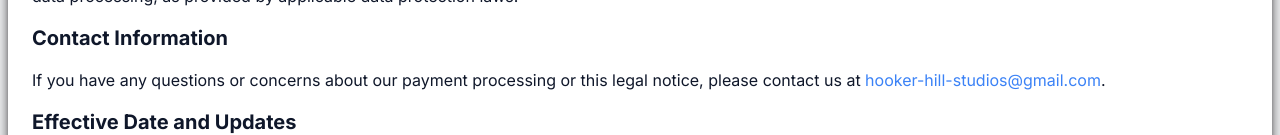
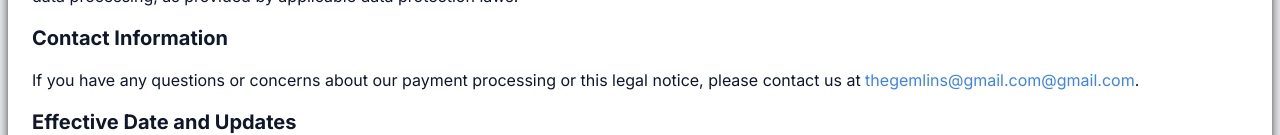
Before and after one commit to JRH89/nextjs-store, a Next.js app: page /LegalNotice in a window 1280 px wide. Shown: the part 817-952 px from the top of the page. Built offline with nearby package versions, Linux system fonts and the light colour scheme.

Commit message:
Update page.js

```diff
--- a/app/LegalNotice/page.js
+++ b/app/LegalNotice/page.js
@@ -40,7 +40,7 @@ function LegalNotice() {
 
 						<h2 className="text-xl font-bold mb-4">Contact Information</h2>
 						<p className="mb-4">
-							If you have any questions or concerns about our payment processing or this legal notice, please contact us at <a href="mailto:hooker-hill-studios@gmail.com" className="text-blue-500">hooker-hill-studios@gmail.com</a>.
+							If you have any questions or concerns about our payment processing or this legal notice, please contact us at <a href="mailto: thegemlins@gmail.com@gmail.com" className="text-blue-500">thegemlins@gmail.com@gmail.com</a>.
 						</p>
 
 						<h2 className="text-xl font-bold mb-4">Effective Date and Updates</h2>
```
